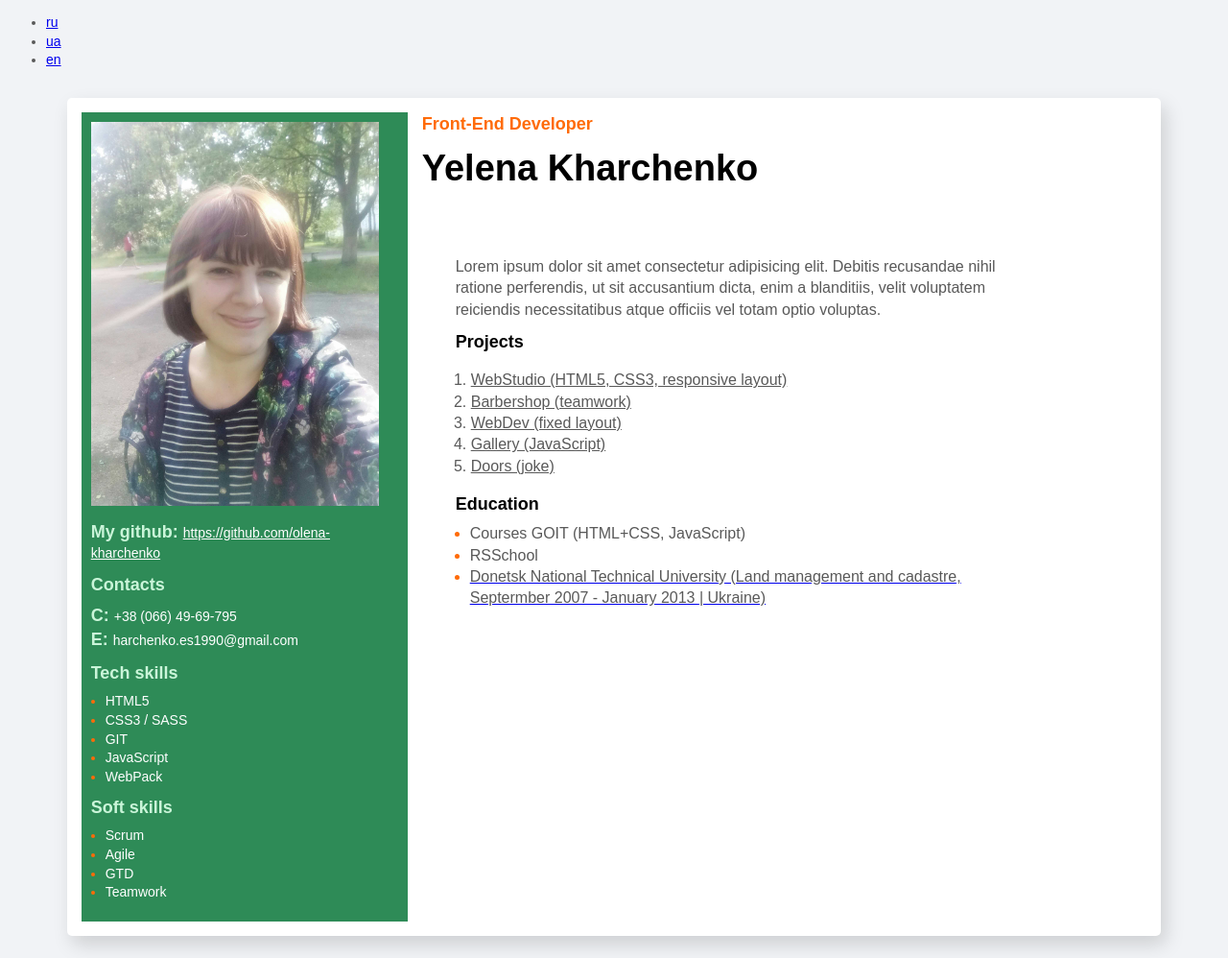
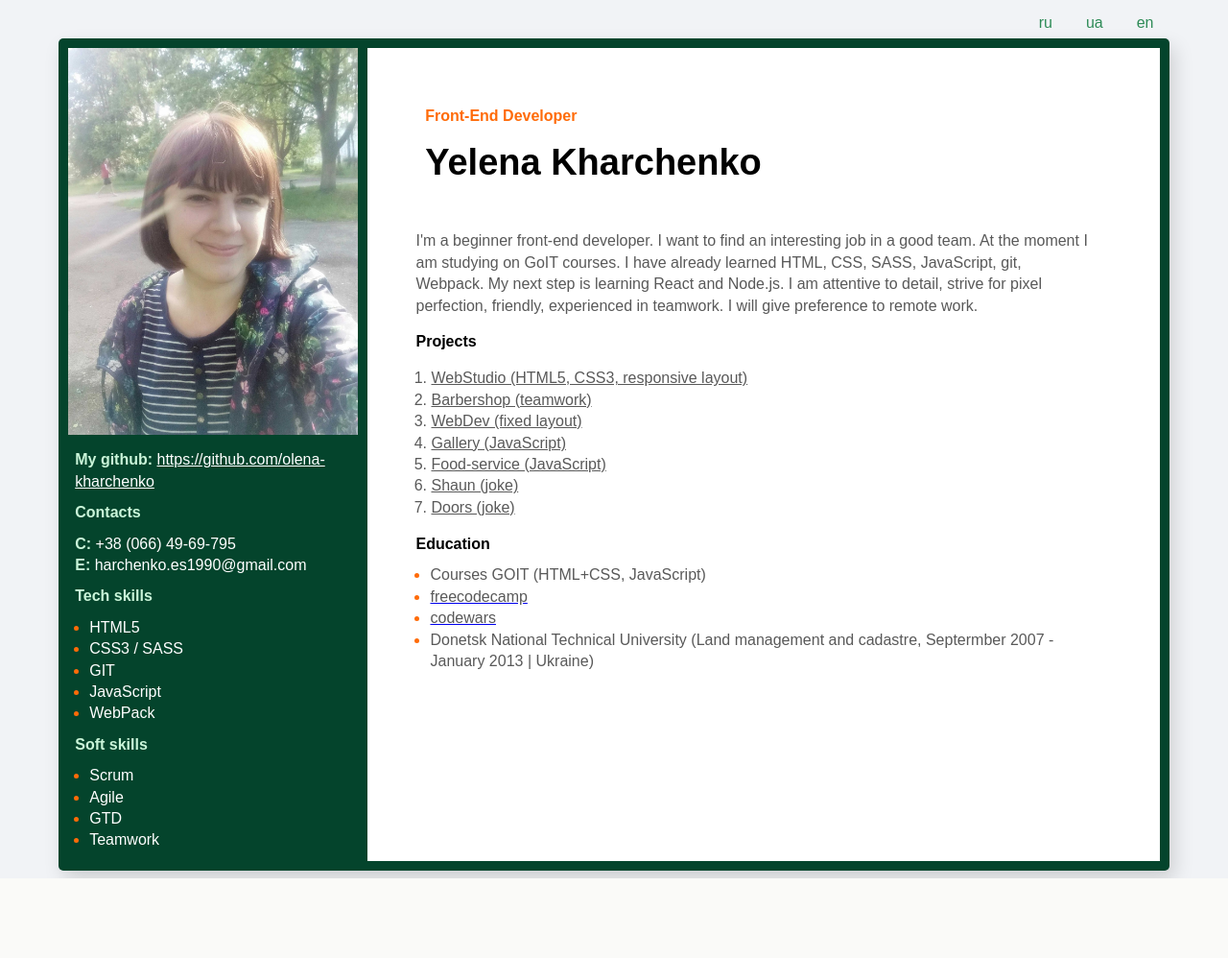
Before and after one commit to olena-kharchenko/new-resume, a Node server app: page / in a window 1280 px wide. Shown: the whole page at 96% size. After the commit the page ends 915 px from the top, so only its background shows below. Run offline with Node 20, Linux system fonts and the light colour scheme; some libraries are stand-ins or nearby versions.

Commit message:
feat: complite resume in en

```diff
--- a/app.js
+++ b/app.js
@@ -1,7 +1,7 @@
 const express = require('express');
 const exhbs = require('express-handlebars');
 
-const PORT = process.env.PORT || 4444;
+const PORT = process.env.PORT || 8080;
 
 const app = express();
 
--- a/public/stylesheets/main.css
+++ b/public/stylesheets/main.css
@@ -9,7 +9,7 @@ body {
 
 @media screen and (min-width: 480px) {
   body {
-    font-size: 14px;
+    font-size: 16px;
   }
 }
 
@@ -20,27 +20,34 @@ img {
 }
 
 .resume {
-  padding: 10px;
+  position: relative;
 }
 
-@media screen and (min-width: 480px) {
+/* @media screen and (min-width: 480px) {
   .resume {
     padding: 15px;
   }
-}
+} */
 
 .container {
   position: relative;
   margin-left: auto;
   margin-right: auto;
-  padding: 15px;
-  background-color: #ffffff;
+  padding: 10px;
+
   border-radius: 5px;
   overflow: hidden;
   -webkit-box-shadow: 5px 9px 20px rgba(0, 0, 0, 0.15);
   box-shadow: 5px 9px 20px rgba(0, 0, 0, 0.15);
   width: 90%;
   max-width: 1200px;
+  background-color: #04442c;
+}
+
+@media screen and (max-width: 767px) {
+  .container {
+    background-color: #ffffff;
+  }
 }
 
 h1,
@@ -74,16 +81,16 @@ p {
   display: none;
 }
 
-@media screen and (min-width: 480px) {
+@media screen and (min-width: 768px) {
   .my-photo {
     display: block;
-    max-width: 300px;
+
     margin-bottom: 15px;
   }
 }
 
 .title {
-  margin-bottom: 7px;
+  margin-bottom: 10px;
   color: #000000;
   font-size: 4vw;
   font-weight: 700;
@@ -93,7 +100,7 @@ p {
 
 @media screen and (min-width: 480px) {
   .title {
-    font-size: 18px;
+    font-size: 16px;
   }
 }
 
@@ -144,6 +151,10 @@ p {
   color: inherit;
 }
 
+.element-wrapper {
+  padding-left: 7px;
+}
+
 .element {
   margin-bottom: 10px;
 }
@@ -161,18 +172,17 @@ p {
 }
 
 .about-me-info {
-  margin-bottom: 10px;
+  margin-bottom: 15px;
 }
 
 .contacts-skills {
-  padding: 10px;
+  margin-right: 10px;
 }
 
-@media screen and (min-width: 480px) {
+@media screen and (min-width: 768px) {
   .contacts-skills {
-    width: 320px;
     color: #ffffff;
-    background-color: #2e8b57;
+    /* background-color: #2e8b57; */
   }
 }
 
@@ -187,20 +197,28 @@ p {
 @media screen and (min-width: 768px) {
   .name-container {
     position: absolute;
-    left: 370px;
-    top: 15px;
+    left: 300px;
+    top: 70px;
   }
 }
 
+@media screen and (min-width: 1000px) {
+  .name-container {
+    position: absolute;
+    left: 33%;
+  }
+}
 .about-me {
   padding-left: 10px;
+  padding-right: 15px;
+  background-color: #ffffff;
 }
 
 @media screen and (min-width: 768px) {
   .about-me {
-    width: 600px;
-    padding-top: 150px;
+    padding-top: 190px;
     padding-left: 50px;
+    padding-right: 70px;
     font-size: 16px;
   }
 }
@@ -215,9 +233,54 @@ p {
   }
 }
 
-@media screen and (min-width: 480px) {
+.title-color-change {
+  color: #595959;
+}
+@media screen and (min-width: 768px) {
   .title-color-change {
     color: #caf5d9;
   }
 }
 /*# sourceMappingURL=main.css.map */
+
+.nav-lang {
+  /* position: absolute; */
+  max-width: 1200px;
+
+  right: 0;
+  top: 10px;
+  display: flex;
+  justify-content: flex-end;
+  list-style: none;
+  margin: 0 auto;
+
+  padding: 0 45px 0 0;
+}
+
+.nav-lang li {
+  padding: 5px 15px;
+  position: relative;
+}
+
+.nav-lang li:not(:last-child) {
+  margin-right: 5px;
+}
+
+.nav-lang a:active,
+.nav-lang a {
+  text-decoration: none;
+  color: #2e8b57;
+}
+
+.nav-lang li:hover::after {
+  content: '';
+  position: absolute;
+  width: 50%;
+  height: 3px;
+  left: 0;
+  bottom: 0;
+  transform: translate(50%);
+
+  background-color: #2e8b57;
+  border-radius: 2px;
+}
--- a/views/en.hbs
+++ b/views/en.hbs
@@ -10,6 +10,7 @@
                 <section class="contacts-skills">
                     <img class="my-photo" src="./../images/photo.jpg" alt="My photo" />
 
+                    <div class="element-wrapper">
                         <div class="element">
                             <span class="title title-color-change">My github: </span><a class="item"
                                 href="https://github.com/olena-kharchenko"
@@ -18,12 +19,13 @@
                         <h3 class="title title-color-change">Contacts</h3>
                         <address class="contacts element">
                             <div>
-                            <span class="title title-color-change">C: </span><a class="item" href="tel:380664969795">+38
+                                <span class="title title-color-change">C:</span><a class="item" href="tel:380664969795">
+                                    +38
                                     (066) 49-69-795</a>
                             </div>
                             <div>
-                            <span class="title title-color-change">E: </span><a class="item"
-                                href="mailto:harchenko.es1990@gmail.com">harchenko.es1990@gmail.com</a>
+                                <span class="title title-color-change">E:</span><a class="item"
+                                    href="mailto:harchenko.es1990@gmail.com"> harchenko.es1990@gmail.com</a>
                             </div>
                         </address>
                         <div class="element">
@@ -46,6 +48,7 @@
                                 <li class="accent">
                                     <p>WebPack</p>
                                 </li>
+
                                 <!-- <li class="accent">
                                     <p>React.js</p>
                                 </li>
@@ -54,7 +57,6 @@
                   </li> -->
                             </ul>
                         </div>
-
                         <div class="element">
                             <h3 class="title title-color-change">Soft skills</h3>
                             <ul class="list">
@@ -72,40 +74,53 @@
                                 </li>
                             </ul>
                         </div>
+                    </div>
+
+
                 </section>
                 <section class="about-me">
                     <p class="about-me-info">
-                        Lorem ipsum dolor sit amet consectetur adipisicing elit. Debitis
-                        recusandae nihil ratione perferendis, ut sit accusantium dicta,
-                        enim a blanditiis, velit voluptatem reiciendis necessitatibus
-                        atque officiis vel totam optio voluptas.
+                        I'm a beginner front-end developer. I want to find an interesting job in a good team. At the
+                        moment I am studying on
+                        GoIT courses. I have already learned HTML, CSS, SASS, JavaScript, git, Webpack. My next step is
+                        learning React and
+                        Node.js. I am attentive to detail, strive for pixel perfection, friendly, experienced in
+                        teamwork. I will give
+                        preference to remote work.
                     </p>
                     <!-- project -->
                     <h3 class="title">Projects</h3>
                     <ol class="project-list">
                         <li class="project-item">
-                            <a href="https://olena-kharchenko.github.io/goit-markup-hw-08/" target="_blank><span
-                                    class=" text-projects1">WebStudio (HTML5, CSS3, responsive layout)</span></a>
+                            <a href="https://olena-kharchenko.github.io/goit-markup-hw-08/" target="_blank">
+                                <span class="text-projects1">WebStudio (HTML5, CSS3, responsive layout)</span></a>
                         </li>
                         <li class="project-item">
-                            <a href="https://zhivotenkoalex.github.io/barbershop/" target="_blank>
+                            <a href="https://zhivotenkoalex.github.io/barbershop/" target="_blank">
                                 <span class=" text-projects1">Barbershop (teamwork)</span></a>
                         </li>
                         <li class="project-item">
-                            <a href="https://olena-kharchenko.github.io/webdev/" target="_blank><span class="
+                            <a href="https://olena-kharchenko.github.io/webdev/" target="_blank"><span class="
                                 text-projects1">WebDev
                                     (fixed layout)</span></a>
                         </li>
                         <li class="project-item">
-                            <a href="https://olena-kharchenko.github.io/goit-js-hw-08-gallery/" target="_blank>
+                            <a href="https://olena-kharchenko.github.io/goit-js-hw-08-gallery/" target="_blank">
                                 <span class=" text-projects1">Gallery (JavaScript)</span></a>
                         </li>
                         <li class="project-item">
-                            <a href="https://olena-kharchenko.github.io/shaun/"><span class="text-projects1" target="_blank>Shaun
+                            <a href="https://olena-kharchenko.github.io/goit-js-hw-10-food-service/index.html"
+                                target="_blank">
+                                <span class=" text-projects1">Food-service
+                                    (JavaScript)</span></a>
+                        </li>
+                        <li class="project-item">
+                            <a href="https://olena-kharchenko.github.io/shaun/" target="_blank"><span
+                                    class="text-projects1">Shaun
                                     (joke)</span></a>
                         </li>
                         <li class=" project-item">
-                                    <a href="https://olena-kharchenko.github.io/doors/" target="_blank><span class="
+                            <a href="https://olena-kharchenko.github.io/doors/" target="_blank"><span class="
                                         text-projects1">Doors
                                     (joke)</span></a>
                         </li>
@@ -117,19 +132,16 @@
                         <li class="accent">
                             <p>Courses GOIT (HTML+CSS, JavaScript)</p>
                         </li>
-                        <li class="accent">
-                            <p>RSSchool</p>
-                        </li>
 
                         <li class="accent">
                             <a class="item"
                                 href="https://www.freecodecamp.org/certification/olena-kharchenko/javascript-algorithms-and-data-structures"
-                                target="_blank>
+                                target="_blank">
                                 <p>freecodecamp</p>
                             </a>
                         </li>
                         <li class=" accent">
-                                <a class="item" href="https://www.codewars.com/users/olena-kharchenko" target="_blank>
+                            <a class="item" href="https://www.codewars.com/users/olena-kharchenko" target="_blank">
                                 <p>codewars</p>
                             </a>
                         </li>
--- a/views/partials/site-nav.hbs
+++ b/views/partials/site-nav.hbs
@@ -1,4 +1,4 @@
-<ul>
+<ul class='nav-lang'>
   <li><a href="/ru">ru</a></li>
   <li><a href="/ua">ua</a></li>
   <li><a href="/">en</a></li>
```
Also changed, not shown: public/images/photo.jpg. Lines whose indentation alone changed are shown as unchanged.
